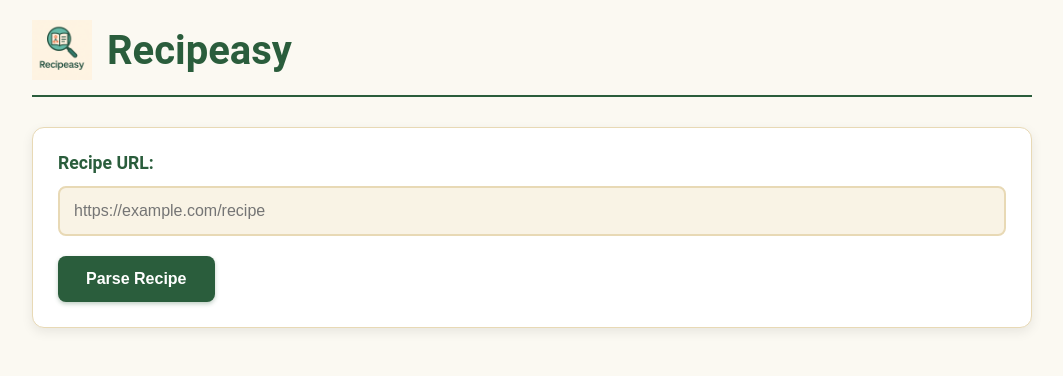
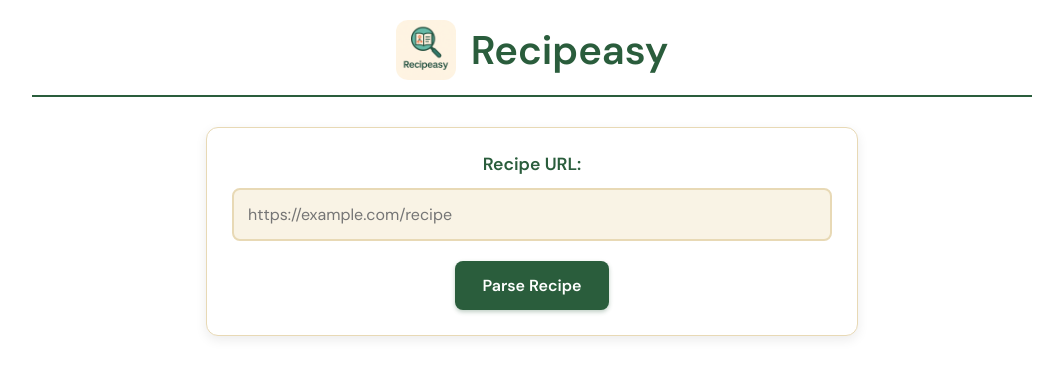
Before and after one commit to katedlu/recipe-summarizer, a React (Vite) app in the folder frontend/: page / in a window 1280 px wide. Shown: the top 376 px of the page, without its empty margins (108-1171 px from the left). Built offline with nearby package versions, Linux system fonts and the light colour scheme; the HTML template or start-up script is replaced by a standard one.

Commit message:
small css changes

```diff
--- a/frontend/src/App.tsx
+++ b/frontend/src/App.tsx
@@ -30,11 +30,14 @@ const App: React.FC = () => {
         body: JSON.stringify({ url }),
       });
 
+      const data = await response.json();
+
       if (!response.ok) {
-        throw new Error('Failed to parse recipe');
+        // Use the error message from the server response
+        const errorMessage = data.error || 'Failed to parse recipe';
+        throw new Error(errorMessage);
       }
 
-      const data = await response.json();
       setRecipe(data);
     } catch (err) {
       setError(err instanceof Error ? err.message : 'An error occurred');
@@ -59,7 +62,7 @@ const App: React.FC = () => {
 
       {error && (
         <div className="error-message">
-          Error: {error}
+          {error}
         </div>
       )}
 
--- a/frontend/src/styles/App.css
+++ b/frontend/src/styles/App.css
@@ -1,20 +1,31 @@
 /* Global App Styles */
+@import url('https://fonts.googleapis.com/css2?family=DM+Sans:ital,opsz,wght@0,9..40,100..1000;1,9..40,100..1000&display=swap');
+
 :root {
   /* Color palette based on recipeasy.png dark green and beige */
   --primary-color: #2A5D3C; /* Dark green from logo */
   --secondary-color: #E8D9B5; /* Beige/tan from logo */
   --accent-color: #F9F3E5; /* Lighter beige for backgrounds */
   --dark-color: #1A3C27; /* Darker green */
-  --light-color: #FBF9F2; /* Off-white background */
+  --light-color: #FFFFFF; /* Pure white background */
   --error-color: #D64545; /* Red for errors, not from logo but complementary */
 }
 
 body {
   background-color: var(--light-color);
   color: var(--dark-color);
-  font-family: 'Roboto', 'Segoe UI', sans-serif;
+  font-family: 'DM Sans', 'Segoe UI', sans-serif;
   margin: 0;
   padding: 0;
+}
+
+/* Ensure DM Sans is used throughout the entire application */
+* {
+  font-family: inherit;
+}
+
+button, input, textarea, select {
+  font-family: 'DM Sans', 'Segoe UI', sans-serif;
 }
 
 .app-container {
@@ -26,6 +37,7 @@ body {
 .app-header {
   display: flex;
   align-items: center;
+  justify-content: center;
   margin-bottom: 30px;
   padding-bottom: 15px;
   border-bottom: 2px solid var(--primary-color);
@@ -34,6 +46,7 @@ body {
 .app-logo {
   height: 60px;
   margin-right: 15px;
+  border-radius: 12px;
 }
 
 .app-title {
--- a/frontend/src/styles/RecipeCard.css
+++ b/frontend/src/styles/RecipeCard.css
@@ -37,11 +37,8 @@
 .recipe-image {
   width: 100%;
   height: auto;
-  border-radius: 8px;
   margin-bottom: 20px;
-  box-shadow: 0 3px 10px rgba(0, 0, 0, 0.1);
   overflow: hidden;
-  border: 3px solid var(--secondary-color);
   text-align: center;
 }
 
@@ -49,11 +46,6 @@
   width: auto;
   max-width: 100%;
   height: auto;
-  transition: transform 0.3s ease;
-}
-
-.recipe-image:hover img {
-  transform: scale(1.02);
 }
 
 /* Info, Equipment, Ingredients, Instructions Sections */
--- a/frontend/src/styles/RecipeForm.css
+++ b/frontend/src/styles/RecipeForm.css
@@ -1,11 +1,13 @@
 /* RecipeForm Component Styles */
 .recipe-form {
-  margin-bottom: 30px;
+  margin: 0 auto 30px auto;
   background-color: white;
   padding: 25px;
   border-radius: 12px;
   box-shadow: 0 4px 12px rgba(0, 0, 0, 0.08);
   border: 1px solid var(--secondary-color);
+  max-width: 600px;
+  text-align: center;
 }
 
 .recipe-form__group {
@@ -16,6 +18,7 @@
   display: block;
   margin-bottom: 8px;
   font-weight: 600;
+  font-family: 'DM Sans', 'Segoe UI', sans-serif;
   color: var(--primary-color);
   font-size: 1.1rem;
 }
@@ -25,6 +28,7 @@
   padding: 14px;
   margin-top: 5px;
   font-size: 16px;
+  font-family: 'DM Sans', 'Segoe UI', sans-serif;
   border: 2px solid var(--secondary-color);
   border-radius: 8px;
   box-sizing: border-box;
@@ -42,6 +46,7 @@
   padding: 14px 28px;
   font-size: 16px;
   font-weight: 600;
+  font-family: 'DM Sans', 'Segoe UI', sans-serif;
   background-color: var(--primary-color);
   color: white;
   border: none;
--- a/frontend/src/styles/TableView.css
+++ b/frontend/src/styles/TableView.css
@@ -19,6 +19,7 @@
   border-radius: 8px;
   font-size: 16px;
   font-weight: 600;
+  font-family: 'DM Sans', 'Segoe UI', sans-serif;
   cursor: pointer;
   transition: all 0.3s ease;
   box-shadow: 0 4px 15px rgba(40, 167, 69, 0.3);
@@ -35,6 +36,7 @@
   border-radius: 8px;
   font-size: 14px;
   font-weight: 600;
+  font-family: 'DM Sans', 'Segoe UI', sans-serif;
   cursor: pointer;
   transition: all 0.3s ease;
   box-shadow: 0 4px 15px rgba(111, 66, 193, 0.3);
@@ -200,6 +202,7 @@
   width: 100%;
   border-collapse: collapse;
   font-size: 14px;
+  font-family: 'DM Sans', 'Segoe UI', sans-serif;
 }
 
 .workflow-table thead th {
@@ -209,6 +212,7 @@
   text-align: left;
   font-weight: 700;
   font-size: 14px;
+  font-family: 'DM Sans', 'Segoe UI', sans-serif;
   letter-spacing: 0.5px;
   text-transform: uppercase;
   border-bottom: 3px solid #28a745;
@@ -257,6 +261,7 @@
 .ingredient-cell {
   padding: 14px 16px;
   font-weight: 600;
+  font-family: 'DM Sans', 'Segoe UI', sans-serif;
   color: #495057;
   background: linear-gradient(135deg, #e8f5e8 0%, #d4edda 100%);
   border-right: 3px solid #28a745;
@@ -270,6 +275,7 @@
 
 .step-cell {
   padding: 14px 12px;
+  font-family: 'DM Sans', 'Segoe UI', sans-serif;
   color: #6c757d;
   border-right: 1px solid #dee2e6;
   border-bottom: 1px solid #dee2e6;
```
